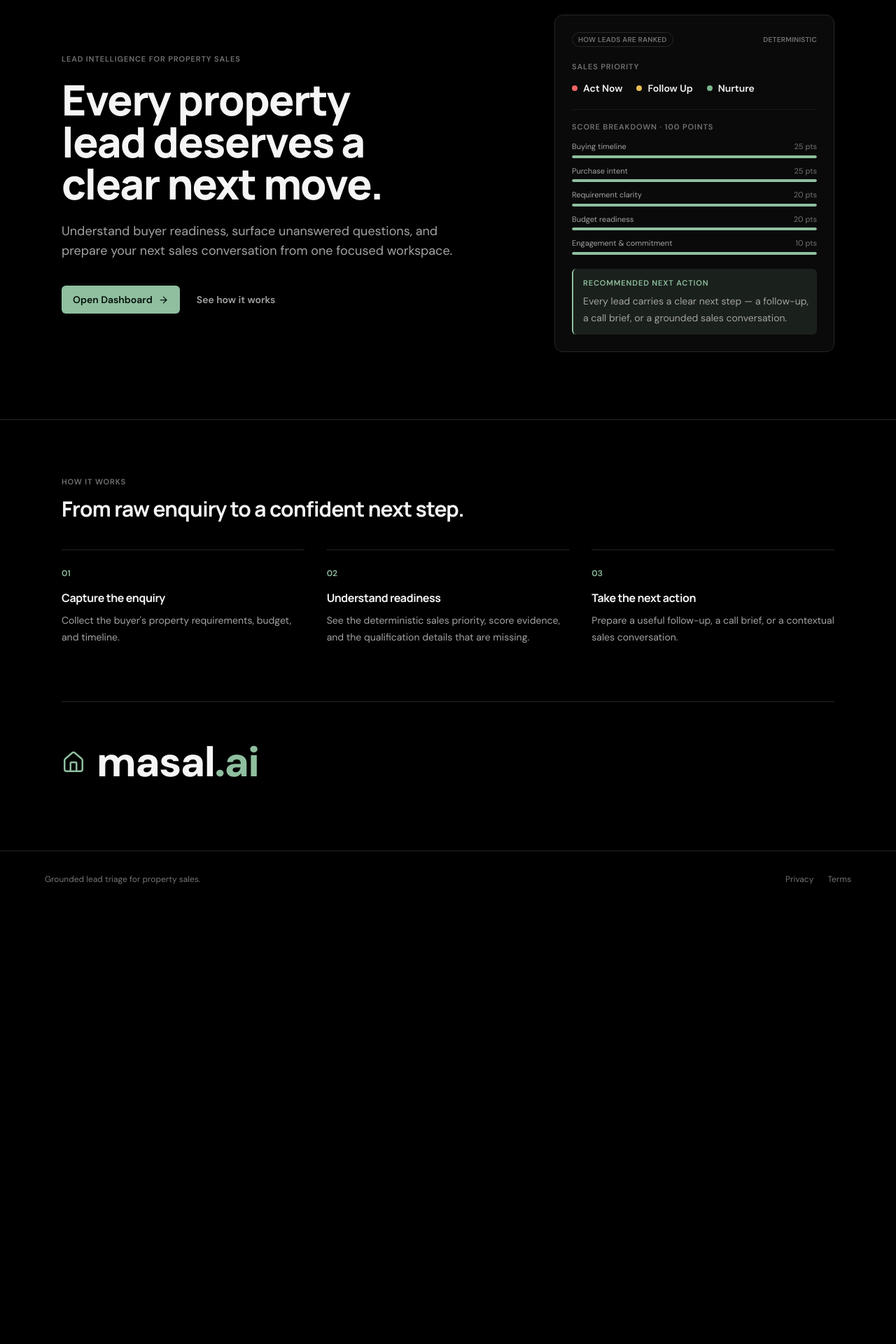
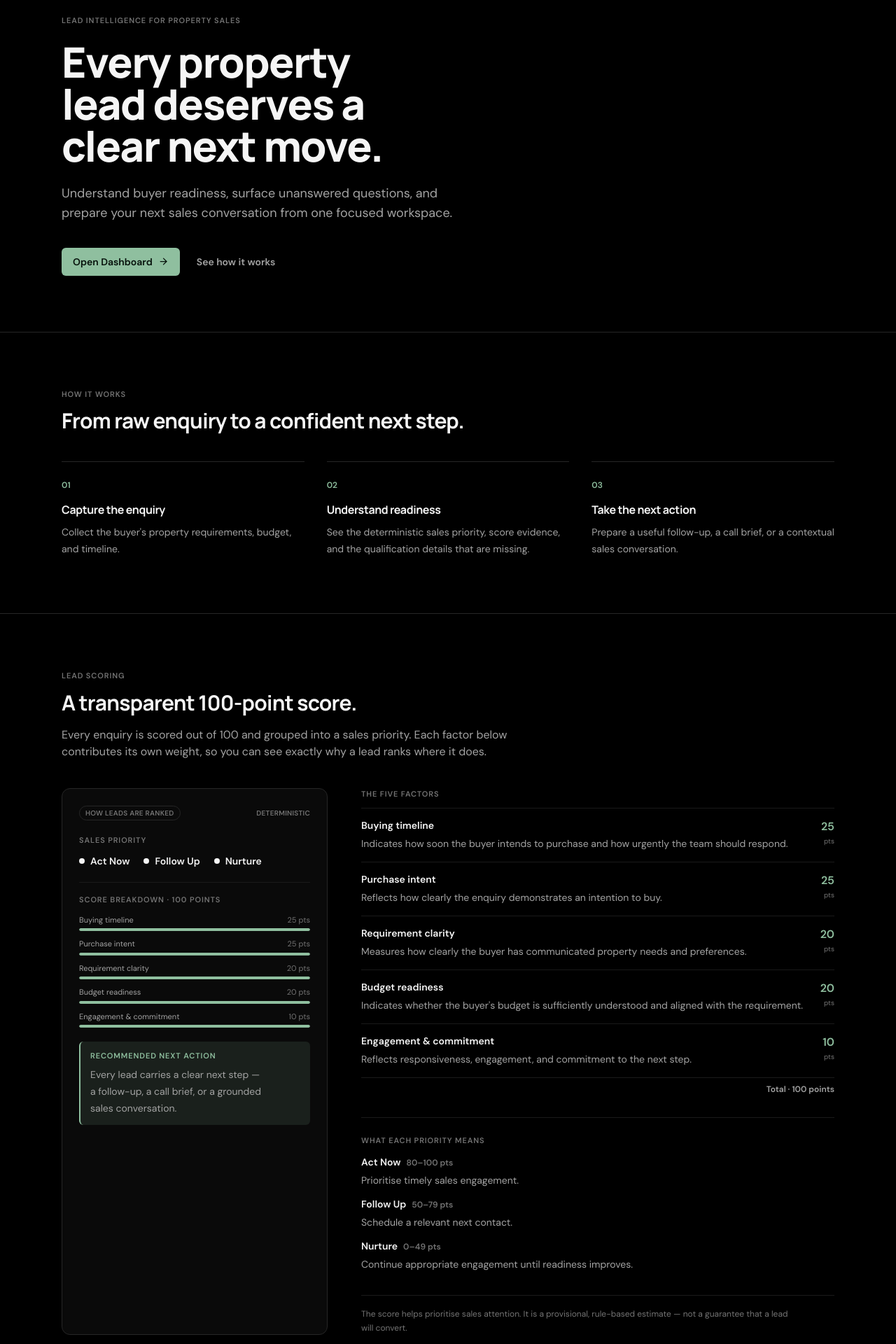
Before and after one commit to ANUBprad/masal-ai-assignment, a Next.js app: page / in a window 1280 px wide. Shown: the part 140-2060 px from the top of the page at 70% size. Before the commit the page ends 1436 px from the top, so only its background shows below. Built offline with nearby package versions, Linux system fonts and the light colour scheme.

Commit message:
feat(landing): top brand, glowing priority dots, and a scored-factor section

```diff
--- a/app/globals.css
+++ b/app/globals.css
@@ -130,10 +130,15 @@
   }
   /* One priority treatment for every surface that names a sales priority: the
      colour plus a restrained, local glow (text-shadow). Colour is inherited from
-     the theme tokens above, so a label never carries a hard-coded colour. */
-  .priority-act { color: var(--priority-act); text-shadow: 0 0 12px var(--priority-act-glow); }
-  .priority-follow { color: var(--priority-follow); text-shadow: 0 0 12px var(--priority-follow-glow); }
-  .priority-nurture { color: var(--priority-nurture); text-shadow: 0 0 12px var(--priority-nurture-glow); }
+     the theme tokens above, so a label never carries a hard-coded colour. Each
+     class also publishes `--priority-glow` for the matching dot indicator. */
+  .priority-act { color: var(--priority-act); --priority-glow: var(--priority-act-glow); text-shadow: 0 0 12px var(--priority-act-glow); }
+  .priority-follow { color: var(--priority-follow); --priority-glow: var(--priority-follow-glow); text-shadow: 0 0 12px var(--priority-follow-glow); }
+  .priority-nurture { color: var(--priority-nurture); --priority-glow: var(--priority-nurture-glow); text-shadow: 0 0 12px var(--priority-nurture-glow); }
+  /* The small colour dot beside a priority label. Carry a `.priority-*` class
+     alongside it so `currentColor` and `--priority-glow` resolve to that
+     priority. */
+  .priority-dot { background: currentColor; box-shadow: 0 0 10px var(--priority-glow); }
   /* Scroll reveal for the "how it works" cards. The server renders the cards
      visible; the pre-paint script adds `.js`, and only then does a `pending`
      card start hidden and above its resting place. Without JavaScript (or if
--- a/app/page.tsx
+++ b/app/page.tsx
@@ -2,16 +2,16 @@ import type { Metadata } from "next";
 import Link from "next/link";
 import { ArrowRight, Home } from "lucide-react";
 import { SITE_NAME, SITE_URL } from "@/lib/site";
-import { DASHBOARD_PATH, HERO, WORKFLOW_ANCHOR, WORKFLOW_STEPS, previewDimensions } from "@/lib/landing";
-import { PRIORITIES, PRIORITY_BAR, PRIORITY_STYLES } from "@/lib/scoring";
+import { DASHBOARD_PATH, HERO, PRIORITY_GUIDANCE, SCORING_ANCHOR, WORKFLOW_ANCHOR, WORKFLOW_STEPS, scoringFactors } from "@/lib/landing";
+import { PRIORITIES, PRIORITY_STYLES } from "@/lib/scoring";
 import { ScrollReveal } from "@/components/scroll-reveal";
 import { ThemeToggle } from "@/components/theme-toggle";
 
 // The root route is the marketing entry point. It is a static server component:
 // no client state, so next prerenders it and it never touches lead data. The
-// product visual is a customer-neutral capability summary built from the real
-// scoring engine (lib/landing.ts → lib/scoring.ts), never a mock, a screenshot,
-// or an invented customer.
+// product visual is a customer-neutral 100-point scoring breakdown built from the
+// real engine (lib/landing.ts → lib/scoring.ts), never a mock, a screenshot, or
+// an invented customer.
 export const metadata: Metadata = {
   title: { absolute: "Masal AI — Every property lead deserves a clear next move" },
   description: HERO.body,
@@ -31,7 +31,7 @@ const secondaryLink =
   "inline-flex items-center gap-1.5 text-sm font-semibold text-[var(--text-soft)] transition hover:text-[var(--text)]";
 
 export default function LandingPage() {
-  const dimensions = previewDimensions();
+  const factors = scoringFactors();
   return (
     <main id="main" className="min-h-screen">
       <a href="#main-content" className="sr-only focus:not-sr-only focus:absolute focus:left-4 focus:top-3 focus:z-50 focus:rounded-md focus:bg-[var(--brand)] focus:px-3 focus:py-2 focus:text-sm focus:font-semibold focus:text-[var(--on-brand)]">Skip to content</a>
@@ -52,11 +52,10 @@ export default function LandingPage() {
       </header>
 
       <div id="main-content">
-        <section className="mx-auto max-w-6xl px-4 pb-16 pt-16 sm:px-6 sm:pb-24 sm:pt-24">
-          <div className="grid items-center gap-12 lg:grid-cols-[minmax(0,1fr)_400px] lg:gap-16">
-            <div>
+        <section className="mx-auto max-w-6xl px-4 pb-16 pt-16 sm:px-6 sm:pb-20 sm:pt-24">
+          <div className="max-w-2xl">
             <p className="eyebrow">Lead intelligence for property sales</p>
-              <h1 className="mt-5 max-w-2xl text-4xl font-extrabold leading-[1.05] tracking-tight sm:text-6xl">{HERO.title}</h1>
+            <h1 className="mt-5 text-4xl font-extrabold leading-[1.05] tracking-tight sm:text-6xl">{HERO.title}</h1>
             <p className="mt-6 max-w-xl text-base leading-7 text-[var(--text-soft)] sm:text-lg">{HERO.body}</p>
             <div className="mt-9 flex flex-wrap items-center gap-x-6 gap-y-3">
               <Link href={DASHBOARD_PATH} className={primaryButton}>
@@ -66,48 +65,6 @@ export default function LandingPage() {
                 See how it works
               </Link>
             </div>
-            </div>
-
-            <aside aria-label="How leads are ranked" className="rounded-xl border border-[var(--border)] bg-[var(--surface)] p-5 sm:p-6">
-              <div className="flex items-center justify-between gap-3">
-                <span className="rounded-full border border-[var(--border)] px-2 py-0.5 text-[10px] font-semibold uppercase tracking-wide text-[var(--text-muted)]">How leads are ranked</span>
-                <span className="text-[10px] font-semibold uppercase tracking-wide text-[var(--text-muted)]">Deterministic</span>
-              </div>
-
-              <div className="mt-5">
-                <p className="eyebrow">Sales priority</p>
-                <div className="mt-3 flex flex-wrap items-center gap-x-5 gap-y-2">
-                  {PRIORITIES.map((priority) => (
-                    <span key={priority} className={`inline-flex items-center gap-2 text-sm font-semibold ${PRIORITY_STYLES[priority]}`}>
-                      <span className="h-2 w-2 rounded-full" style={{ background: PRIORITY_BAR[priority] }} aria-hidden="true" />
-                      {priority}
-                    </span>
-                  ))}
-                </div>
-              </div>
-
-              <div className="mt-5 border-t border-[var(--border-soft)] pt-4">
-                <p className="eyebrow">Score breakdown · 100 points</p>
-                <div className="mt-3 space-y-2.5">
-                  {dimensions.map((dim) => (
-                    <div key={dim.label}>
-                      <div className="flex items-center justify-between gap-3 text-[11px]">
-                        <span className="text-[var(--text-soft)]">{dim.label}</span>
-                        <span className="shrink-0 tabular-nums text-[var(--text-muted)]">{dim.max} pts</span>
-                      </div>
-                      <div className="mt-1 h-1 overflow-hidden rounded-full bg-[var(--border-soft)]">
-                        <div className="h-full w-full rounded-full bg-[var(--brand)]" />
-                      </div>
-                    </div>
-                  ))}
-                </div>
-              </div>
-
-              <div className="mt-5 rounded-md border-l-2 border-[var(--brand)] bg-[var(--accent-soft)] p-3 pl-3.5">
-                <p className="eyebrow text-[var(--brand-text)]">Recommended next action</p>
-                <p className="mt-1.5 text-sm leading-6 text-[var(--text-soft)]">Every lead carries a clear next step — a follow-up, a call brief, or a grounded sales conversation.</p>
-              </div>
-            </aside>
           </div>
         </section>
 
@@ -129,10 +86,85 @@ export default function LandingPage() {
           </div>
         </section>
 
-        <section aria-label="Masal AI" className="mx-auto max-w-6xl px-4 pb-16 sm:px-6 sm:pb-24">
-          <div className="flex items-center gap-3 border-t border-[var(--border)] pt-10 sm:gap-4 sm:pt-14">
-            <Home size={34} strokeWidth={1.75} className="shrink-0 text-[var(--brand)]" aria-hidden="true" />
-            <p className="text-4xl font-extrabold leading-none tracking-tight sm:text-6xl">masal<span className="text-[var(--brand-text)]">.ai</span></p>
+        <section id={SCORING_ANCHOR} className="scroll-mt-20 border-t border-[var(--border)]">
+          <div className="mx-auto max-w-6xl px-4 py-16 sm:px-6 sm:py-20">
+            <p className="eyebrow">Lead scoring</p>
+            <h2 className="mt-3 max-w-2xl text-2xl font-bold tracking-tight sm:text-3xl">A transparent 100-point score.</h2>
+            <p className="mt-4 max-w-2xl text-sm leading-6 text-[var(--text-soft)] sm:text-base">Every enquiry is scored out of 100 and grouped into a sales priority. Each factor below contributes its own weight, so you can see exactly why a lead ranks where it does.</p>
+
+            <div className="mt-10 grid gap-10 lg:grid-cols-[minmax(0,380px)_minmax(0,1fr)] lg:gap-12">
+              <aside aria-label="How leads are ranked" className="rounded-xl border border-[var(--border)] bg-[var(--surface)] p-5 sm:p-6">
+                <div className="flex items-center justify-between gap-3">
+                  <span className="rounded-full border border-[var(--border)] px-2 py-0.5 text-[10px] font-semibold uppercase tracking-wide text-[var(--text-muted)]">How leads are ranked</span>
+                  <span className="text-[10px] font-semibold uppercase tracking-wide text-[var(--text-muted)]">Deterministic</span>
+                </div>
+
+                <div className="mt-5">
+                  <p className="eyebrow">Sales priority</p>
+                  <div className="mt-3 flex flex-wrap items-center gap-x-5 gap-y-2">
+                    {PRIORITIES.map((priority) => (
+                      <span key={priority} className={`inline-flex items-center gap-2 text-sm font-semibold ${PRIORITY_STYLES[priority]}`}>
+                        <span className="priority-dot h-2 w-2 rounded-full" aria-hidden="true" />
+                        {priority}
+                      </span>
+                    ))}
+                  </div>
+                </div>
+
+                <div className="mt-5 border-t border-[var(--border-soft)] pt-4">
+                  <p className="eyebrow">Score breakdown · 100 points</p>
+                  <div className="mt-3 space-y-2.5">
+                    {factors.map((factor) => (
+                      <div key={factor.key}>
+                        <div className="flex items-center justify-between gap-3 text-[11px]">
+                          <span className="text-[var(--text-soft)]">{factor.label}</span>
+                          <span className="shrink-0 tabular-nums text-[var(--text-muted)]">{factor.points} pts</span>
+                        </div>
+                        <div className="mt-1 h-1 overflow-hidden rounded-full bg-[var(--border-soft)]">
+                          <div className="h-full w-full rounded-full bg-[var(--brand)]" />
+                        </div>
+                      </div>
+                    ))}
+                  </div>
+                </div>
+
+                <div className="mt-5 rounded-md border-l-2 border-[var(--brand)] bg-[var(--accent-soft)] p-3 pl-3.5">
+                  <p className="eyebrow text-[var(--brand-text)]">Recommended next action</p>
+                  <p className="mt-1.5 text-sm leading-6 text-[var(--text-soft)]">Every lead carries a clear next step — a follow-up, a call brief, or a grounded sales conversation.</p>
+                </div>
+              </aside>
+
+              <div className="min-w-0">
+                <p className="eyebrow">The five factors</p>
+                <ul className="mt-3 divide-y divide-[var(--border-soft)] border-y border-[var(--border-soft)]">
+                  {factors.map((factor) => (
+                    <li key={factor.key} className="flex items-start justify-between gap-4 py-3.5">
+                      <div className="min-w-0">
+                        <p className="text-sm font-semibold">{factor.label}</p>
+                        <p className="mt-1 text-sm leading-6 text-[var(--text-soft)]">{factor.explanation}</p>
+                      </div>
+                      <span className="shrink-0 text-right text-sm font-semibold tabular-nums leading-none text-[var(--brand-text)]"><span className="text-base">{factor.points}</span><span className="mt-1 block text-[10px] font-normal text-[var(--text-muted)]">pts</span></span>
+                    </li>
+                  ))}
+                </ul>
+                <p className="mt-2 text-right text-xs font-semibold text-[var(--text-soft)]">Total · 100 points</p>
+
+                <div className="mt-8 border-t border-[var(--border-soft)] pt-6">
+                  <p className="eyebrow">What each priority means</p>
+                  <ul className="mt-3 space-y-3">
+                    {PRIORITY_GUIDANCE.map((item) => (
+                      <li key={item.priority} className="flex flex-wrap items-baseline gap-x-2 gap-y-1">
+                        <span className={`text-sm font-semibold ${PRIORITY_STYLES[item.priority]}`}>{item.priority}</span>
+                        <span className="text-xs font-semibold tabular-nums text-[var(--text-muted)]">{item.band} pts</span>
+                        <span className="w-full text-sm leading-6 text-[var(--text-soft)]">{item.action}</span>
+                      </li>
+                    ))}
+                  </ul>
+                </div>
+
+                <p className="mt-8 border-t border-[var(--border-soft)] pt-4 text-xs leading-5 text-[var(--text-faint)]">The score helps prioritise sales attention. It is a provisional, rule-based estimate — not a guarantee that a lead will convert.</p>
+              </div>
+            </div>
           </div>
         </section>
       </div>
--- a/lib/landing.ts
+++ b/lib/landing.ts
@@ -1,11 +1,13 @@
 // Shared, dependency-free landing content. Kept free of JSX and framework
 // imports so the Node test runner can assert the public route wiring and the
-// workflow copy without a browser or a React test setup — the only way to test
+// scoring copy without a browser or a React test setup — the only way to test
 // the root route with the repository's framework-free `node --test` harness.
-import { scoreLead } from "./scoring.ts";
+import { PRIORITY_THRESHOLDS, SCORE_MAX, scoreLead } from "./scoring.ts";
+import type { Priority } from "../types/lead.ts";
 
 export const DASHBOARD_PATH = "/dashboard";
 export const WORKFLOW_ANCHOR = "how-it-works";
+export const SCORING_ANCHOR = "scoring";
 
 export const HERO = {
   title: "Every property lead deserves a clear next move.",
@@ -27,16 +29,51 @@ export const WORKFLOW_STEPS = [
   }
 ] as const;
 
-export interface PreviewDimension {
+// Explanations for the five fixed scoring dimensions, keyed by the engine's
+// dimension key. The weight (points) and label are read from the engine itself,
+// never restated here, so the landing copy cannot drift from the real rubric.
+const FACTOR_EXPLANATIONS: Record<string, string> = {
+  timeline: "Indicates how soon the buyer intends to purchase and how urgently the team should respond.",
+  intent: "Reflects how clearly the enquiry demonstrates an intention to buy.",
+  clarity: "Measures how clearly the buyer has communicated property needs and preferences.",
+  budget: "Indicates whether the buyer's budget is sufficiently understood and aligned with the requirement.",
+  engagement: "Reflects responsiveness, engagement, and commitment to the next step."
+};
+
+export interface ScoringFactor {
+  key: string;
   label: string;
-  max: number;
+  points: number;
+  explanation: string;
 }
 
-// The five scoring dimensions the landing page shows as a capability list. They
-// come from the real engine (empty input), so the labels and weights can never
-// drift from what the dashboard actually scores. No customer data is involved.
-export function previewDimensions(): PreviewDimension[] {
+// The five factors that make up the 100-point score. They are built from the real
+// engine (empty input), so a label or weight can never drift from what the
+// workspace actually applies. No customer data is involved.
+export function scoringFactors(): ScoringFactor[] {
   return scoreLead({ name: "", location: "", propertyRequirement: "", budget: "", timeline: "Just exploring / no rush", message: "" })
     .dimensions
-    .map((dim) => ({ label: dim.label, max: dim.max }));
+    .map((dim) => ({ key: dim.key, label: dim.label, points: dim.max, explanation: FACTOR_EXPLANATIONS[dim.key] }));
 }
+
+export interface PriorityGuidance {
+  priority: Priority;
+  band: string;
+  action: string;
+}
+
+// The score range for each priority, derived from the engine's thresholds rather
+// than restated, so the landing page can never advertise a cut-off the classifier
+// does not use.
+export function priorityBand(priority: Priority): string {
+  if (priority === "Act Now") return `${PRIORITY_THRESHOLDS.actNow}–${SCORE_MAX}`;
+  if (priority === "Follow Up") return `${PRIORITY_THRESHOLDS.followUp}–${PRIORITY_THRESHOLDS.actNow - 1}`;
+  return `0–${PRIORITY_THRESHOLDS.followUp - 1}`;
+}
+
+// What each priority asks the salesperson to do, paired with its score band.
+export const PRIORITY_GUIDANCE: PriorityGuidance[] = [
+  { priority: "Act Now", band: priorityBand("Act Now"), action: "Prioritise timely sales engagement." },
+  { priority: "Follow Up", band: priorityBand("Follow Up"), action: "Schedule a relevant next contact." },
+  { priority: "Nurture", band: priorityBand("Nurture"), action: "Continue appropriate engagement until readiness improves." }
+];
```
Also changed, not shown: 4 other files (tests, documents, lock files or other folders). Lines whose indentation alone changed are shown as unchanged.
